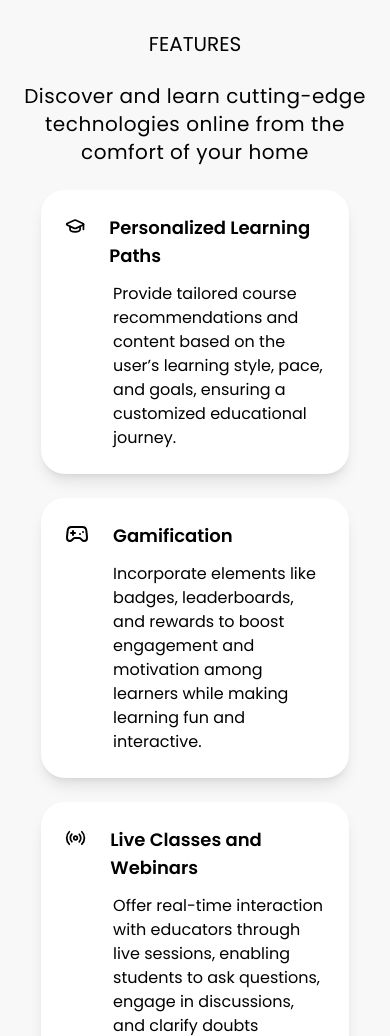
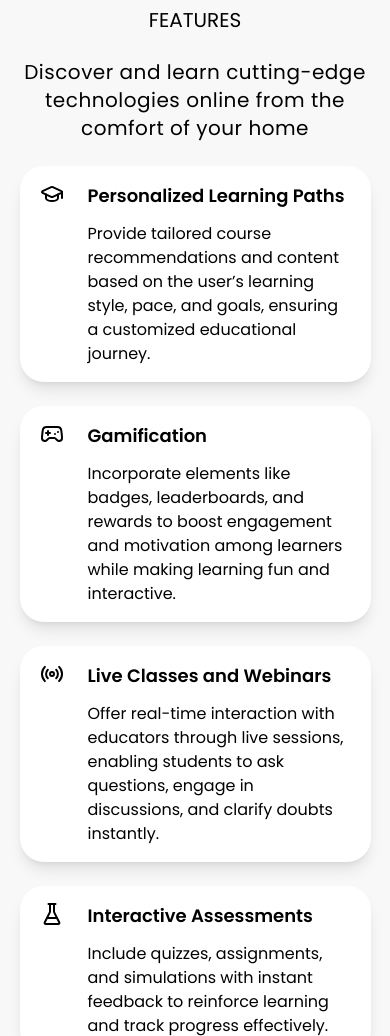
Before and after one commit to SanjaysudhanSivashunmugam/Devorhythm, a React (Vite) app: page / in a window 390 px wide. Shown: the part 924-1960 px from the top of the page. Built offline with nearby package versions, Linux system fonts and the light colour scheme; a web font is replaced by a local one.

Commit message:
Fixed width bug

```diff
--- a/src/components/Class.jsx
+++ b/src/components/Class.jsx
@@ -3,7 +3,7 @@ import{ Code, ChartColumnBig, PencilRuler, BrainCircuit } from "lucide-react"
 
 function Class() {
     return(
-        <div className="container mx-auto lg:px-24 px-10 lg:flex lg:flex-row pt-6 min-h-[550px] text-black bg-[#e7f3ff]" id="class">
+        <div className="container mx-auto lg:px-24 px-5 lg:flex lg:flex-row pt-6 min-h-[550px] text-black bg-[#e7f3ff]" id="class">
             <div className="lg:w-2/3 w-full">
                 <h1 className="font-semibold lg:font-bold lg:text-4xl text-xl my-6">🔴 Live Classes + Placement Guidance</h1>
                 <div className="lg:w-1/3 w-full my-12  lg:hidden"><img src={Classes} alt="" /></div>
--- a/src/components/Features.jsx
+++ b/src/components/Features.jsx
@@ -3,12 +3,12 @@ import Card from "./card";
 
 function Features(){
     return(
-        <div className="container mx-auto px-6 pt-8 lg:px-24 min-h-[700px] bg-[#f8f8f8] text-black" id="fea">
+        <div className="container mx-auto pt-8 lg:px-24 min-h-[700px] bg-[#f8f8f8] text-black" id="fea">
             <div className="text-center">
                 <span className="uppercase lg:text-2xl text-xl">Features</span>
-                <h2 className="text-xl  lg:text-6xl mt-6 tracking-wide">Discover and learn cutting-edge technologies online from the comfort of your home</h2>
+                <h2 className="text-xl  lg:text-6xl mt-6 tracking-wide px-5">Discover and learn cutting-edge technologies online from the comfort of your home</h2>
             </div>
-            <div className="flex flex-wrap mt-6 lg:mt-14 justify-center lg:justify-between">
+            <div className="flex flex-wrap mt-6 lg:mt-14 justify-center lg:justify-between px-0">
             <Card i="1"  heading="Personalized Learning Paths" para="Provide tailored course recommendations and content based on the user’s learning style, pace, and goals, ensuring a customized educational journey."/>
             <Card i="2"  heading="Gamification" para="Incorporate elements like badges, leaderboards, and rewards to boost engagement and motivation among learners while making learning fun and interactive."/>
             <Card i="3"  heading="Live Classes and Webinars" para="Offer real-time interaction with educators through live sessions, enabling students to ask questions, engage in discussions, and clarify doubts instantly."/>
--- a/src/components/Footer.jsx
+++ b/src/components/Footer.jsx
@@ -4,7 +4,7 @@ function Footer() {
 
 
     return (
-        <div className="container mx-auto lg:px-24 px-10 mt-10 bg-[#202738] text-white">
+        <div className="container mx-auto lg:px-24 px-5  bg-[#202738] text-white">
         <div className="lg:flex mb-5 pt-10">
             <div className="w-full lg:w-2/3">
                 <a href="" className="mb-12">
--- a/src/components/Hero.jsx
+++ b/src/components/Hero.jsx
@@ -10,8 +10,8 @@ function Hero() {
         },
     };
     return (
-        <div className="container mx-auto px-10 lg:px-24 bg1" style={styles.background} id="hero">
-            <div className="flex flex-col pt-20 items-center px-10 pb-10">
+        <div className="container mx-auto lg:px-24 bg1" style={styles.background} id="hero">
+            <div className="flex flex-col pt-20 items-center px-5 pb-10">
                 <h1 className="text-4xl sm:text-6xl lg:text-7xl text-center tracking-wide font-semibold">
                     A Virtual Classroom for the GenZ
                 </h1>
--- a/src/components/Testimonials.jsx
+++ b/src/components/Testimonials.jsx
@@ -3,7 +3,7 @@ import dp from "../assets/dp.png"
 
 function Testimonials(){
     return (
-        <div className="container mx-auto lg:px-24 px-10 bg-[#f8f8f8] text-black pb-10" id="test">
+        <div className="container mx-auto lg:px-24 px-5 bg-[#f8f8f8] text-black pb-10" id="test">
             <h1 className="text-center text-3xl lg:text-6xl font-semibold mb-10 pt-10">What People are saying</h1>
             <div className=" flex flex-wrap w-full justify-between">
 
--- a/src/components/card.jsx
+++ b/src/components/card.jsx
@@ -2,7 +2,7 @@ import { GraduationCap, Gamepad2, Radio, FlaskConical, BrainCircuit, Languages }
 function Card(props) {
 
     return (
-        <div className="px-6 py-6 lg:py-10 w-[90%] lg:w-[31%] mb-6 rounded-3xl bg-white shadow-lg">
+        <div className="px-5 py-4 lg:py-10 w-[90%] lg:w-[31%] mb-6 rounded-3xl bg-white shadow-lg">
             <div className="flex space-x-6 mb-3">
                 {
                     props.i === "1" ? (
```
